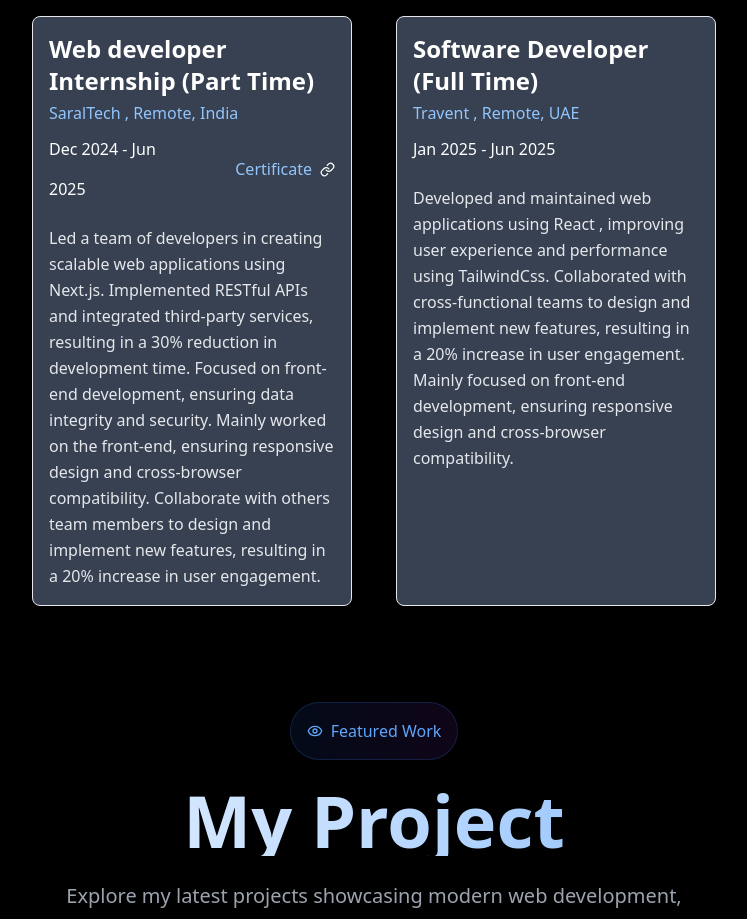
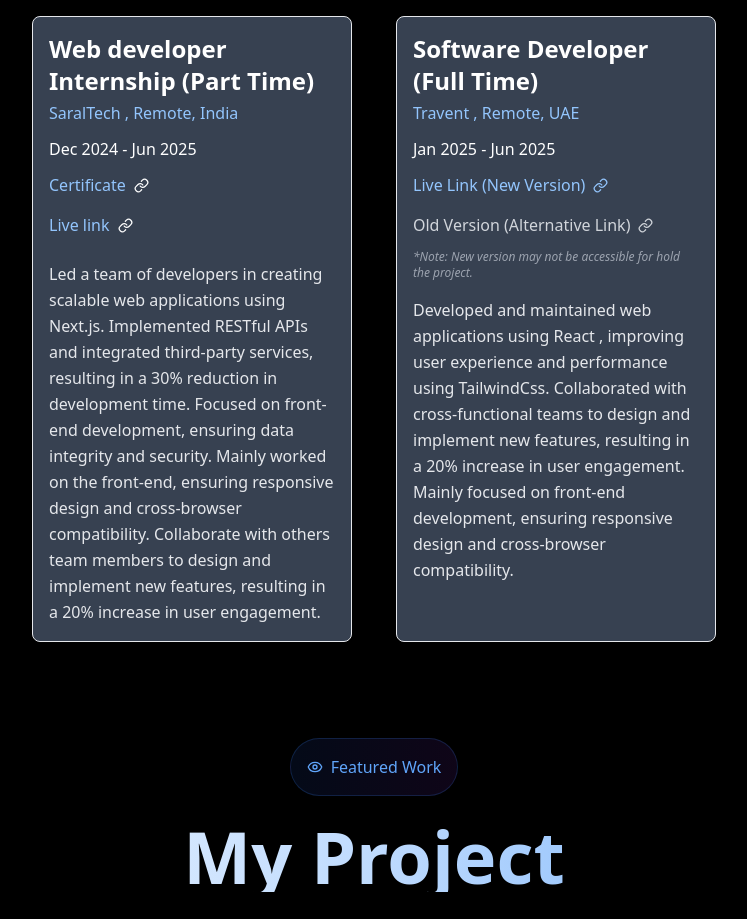
Before and after one commit to ittarek/myProtFolio, a React (Vite) app: page / in a window 1280 px wide. Shown: the part 2160-3079 px from the top of the page, without its empty margins (266-1013 px from the left). Built offline with nearby package versions, Linux system fonts and the light colour scheme.

Commit message:
add  live site link

```diff
--- a/src/Components/Experiences/Experiences.jsx
+++ b/src/Components/Experiences/Experiences.jsx
@@ -16,6 +16,7 @@ const prof_experience = [
     cirtificate_link:
       'https://drive.google.com/file/d/1-zB7JRFzsK2BVssNwqooOJBgrNhnSZfQ/view?usp=sharing',
     image: salaTech,
+    websiteLink: 'https://incubation.saralgroups.com/userTypeSelection',
   },
   {
     id: 2,
@@ -27,6 +28,8 @@ const prof_experience = [
       'Developed and maintained web applications using React , improving user experience and performance using TailwindCss. Collaborated with cross-functional teams to design and implement new features, resulting in a 20% increase in user engagement. Mainly focused on front-end development, ensuring responsive design and cross-browser compatibility.',
     technologies: ['React', 'TailwindCss', 'JavaScript', 'CSS'],
     image: travent,
+      websiteLink: 'https://travent.me/',
+    old_websiteLink: 'https://www.travent.ae/',
   },
 ];
 
@@ -52,8 +55,11 @@ export const Experiences = () => {
               <p className="text-blue-300 font-medium">
                 {exp.company} , {exp.location}
               </p>
-              <div className="flex items-center gap-11">
+
                 <p>{exp.duration}</p>
+
+              <div>
+                {' '}
                 {exp.cirtificate_link && (
                   <a
                     href={exp.cirtificate_link}
@@ -62,6 +68,39 @@ export const Experiences = () => {
                     <span className="text-blue-300">Certificate</span>
                     <Link size={15} />
                   </a>
+                )}
+                {exp.company === 'SaralTech' ? (
+                  exp.websiteLink && (
+                    <a
+                      href={exp.websiteLink}
+                      target="_blank"
+                      className="flex items-center gap-2">
+                      <span className="text-blue-300">Live link</span>
+                      <Link size={15} />
+                    </a>
+                  )
+                ) : (
+                  <div className="flex flex-col ">
+                    <a
+                      href={exp.websiteLink}
+                      target="_blank"
+                      className="flex items-center gap-2 text-blue-300 hover:text-blue-400">
+                      <span className="font-medium">Live Link (New Version)</span>
+                      <Link size={15} />
+                    </a>
+
+                    <a
+                      href={exp.old_websiteLink}
+                      target="_blank"
+                      className="flex items-center gap-2 text-gray-300 hover:text-gray-400">
+                      <span className="font-medium">Old Version (Alternative Link)</span>
+                      <Link size={15} />
+                    </a>
+
+                    <p className="text-xs text-gray-400 mt-1 italic">
+                      *Note: New version may not be accessible for hold the project.
+                    </p>
+                  </div>
                 )}
               </div>
             </div>
```
Also changed, not shown: 1 other file (tests, documents, lock files or other folders).
